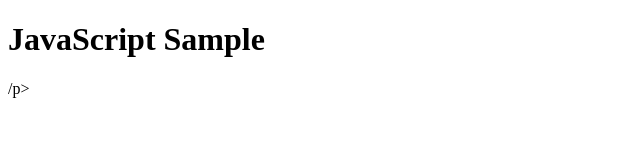
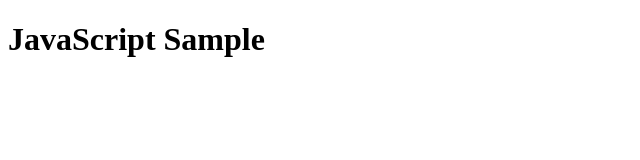
Before and after one commit to Inoue010o/javascript_blank, a plain HTML site: page index.html in a window 1280 px wide. Shown: the full height of the page, 0-640 px from the left. Drawn offline with Linux system fonts and the light colour scheme.

Commit message:
Add files via upload

```diff
--- a/index.html
+++ b/index.html
@@ -17,7 +17,7 @@
    <!--ここにHTMLを書きます-->
   </main>
   <footer>
-    <p>/p>
+    <p>
   </footer>
 </body>
 
```
